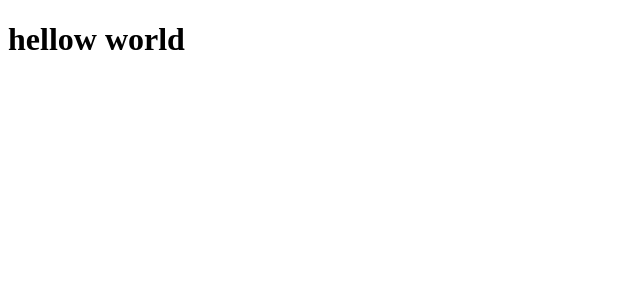
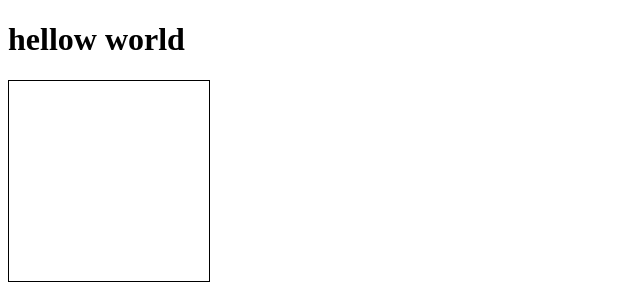
Before and after one commit to abdulloh1214/github2, a plain HTML site: page index.html in a window 1280 px wide. Shown: the whole page, without its empty margins (0-640 px from the left). Drawn offline with Linux system fonts and the light colour scheme.

Commit message:
main shoxida style yozildi

```diff
--- a/index.html
+++ b/index.html
@@ -5,6 +5,13 @@
     <meta http-equiv="X-UA-Compatible" content="IE=edge">
     <meta name="viewport" content="width=device-width, initial-scale=1.0">
     <title>Document</title>
+    <style>
+        div {
+            width: 200px;
+            height: 200px;
+            border: 1px solid black;
+        }
+    </style>
 </head>
 <body>
 
```
